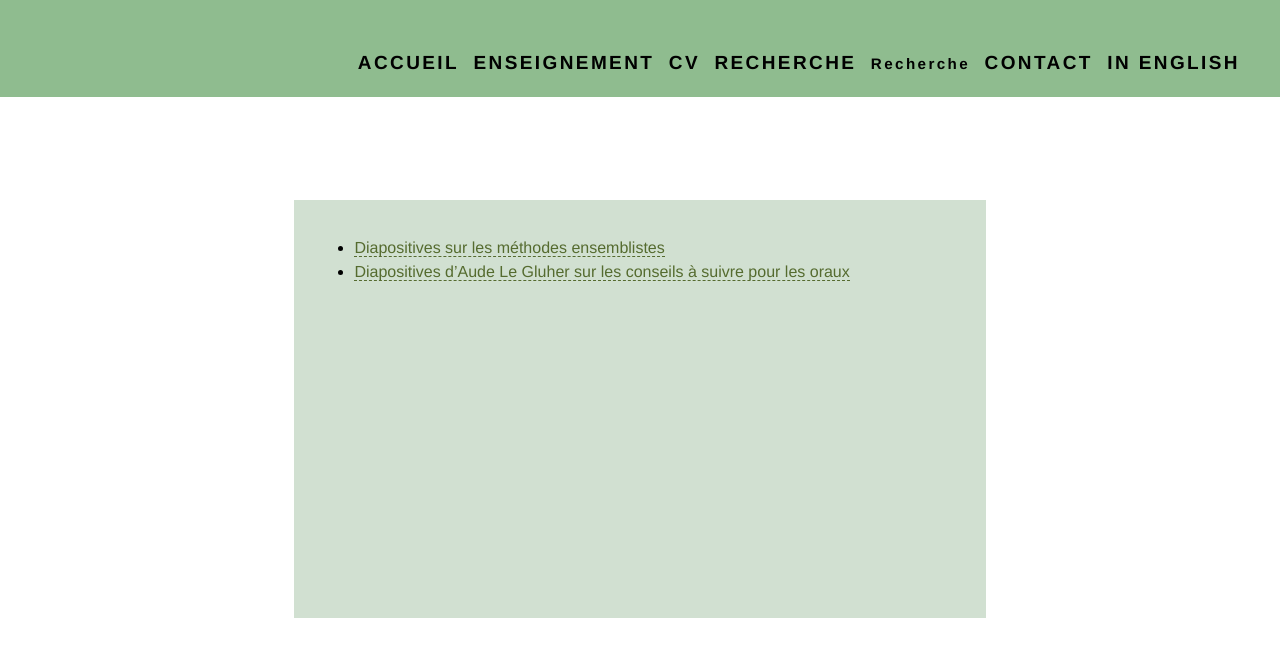
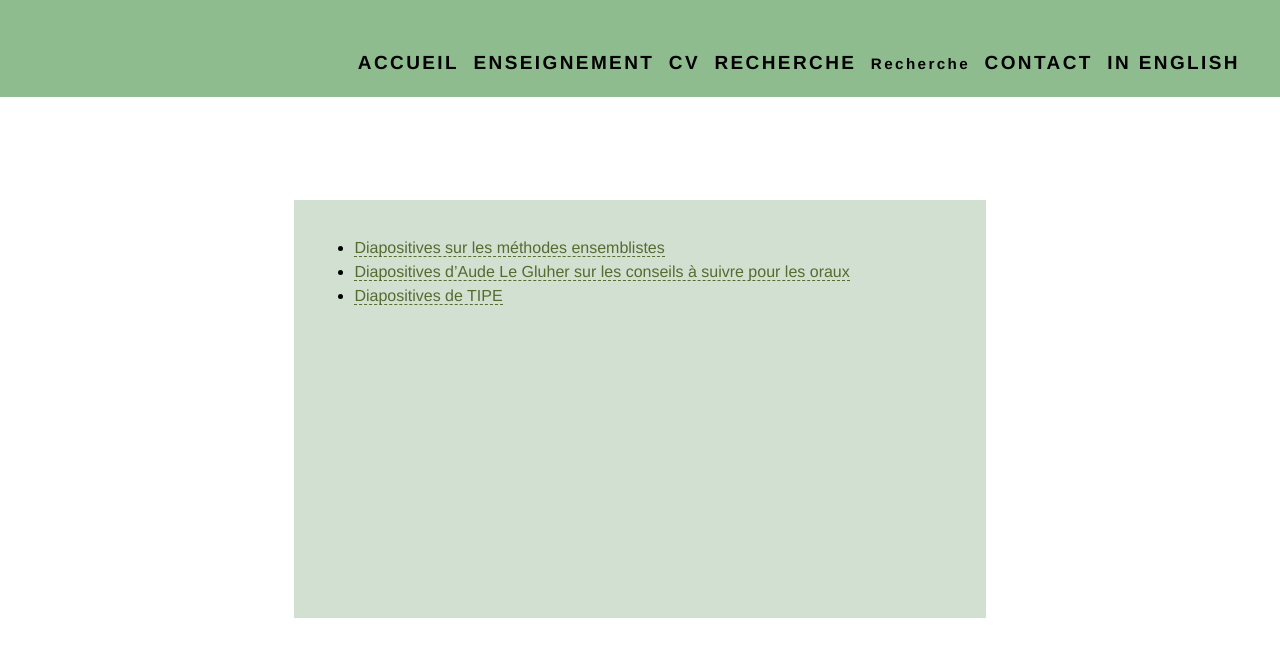
Before and after one commit to VladislavTempez/Vladislavtempez.github.io, a Jekyll site: the page built from pages/misc.md, in a window 1280 px wide. Shown: the top 657 px of the page. Built offline with Jekyll 4.4.1, drawn with Linux system fonts in a browser that asks for light colours.

Commit message:
diapo TIPE

```diff
--- a/pages/misc.md
+++ b/pages/misc.md
@@ -6,3 +6,4 @@ description: Page web de Vladislav Tempez
 ---
 - [Diapositives sur les méthodes ensemblistes](https://nc-lycees.netocentre.fr/s/xaDETyezTWX9QXH)
 - [Diapositives d'Aude Le Gluher sur les conseils à suivre pour les oraux](https://nc-lycees.netocentre.fr/s/tccAsBQP27C3kM5)
+- [Diapositives de TIPE](https://nc-lycees.netocentre.fr/s/kiWHaFxMMeTGmx2)
```
